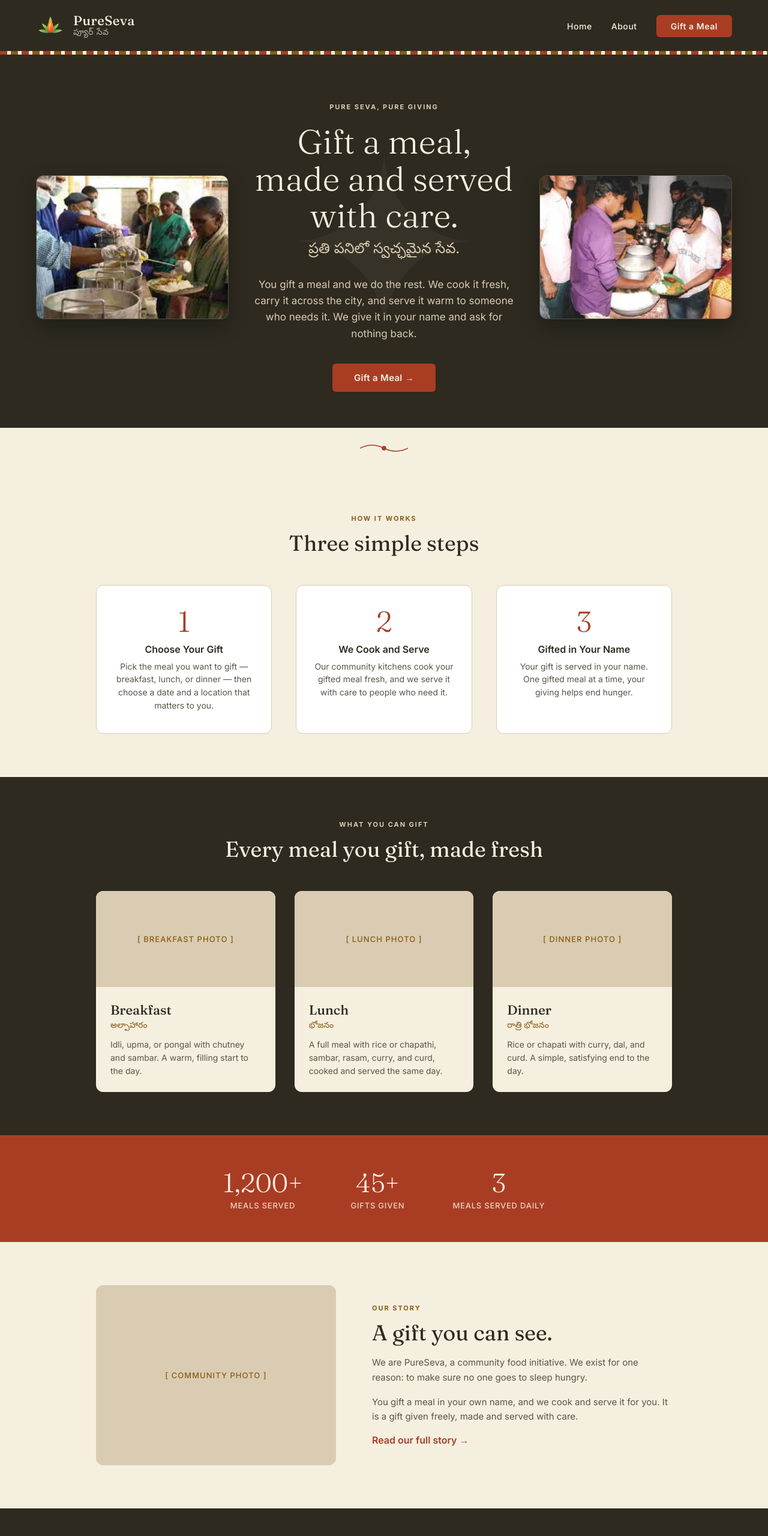
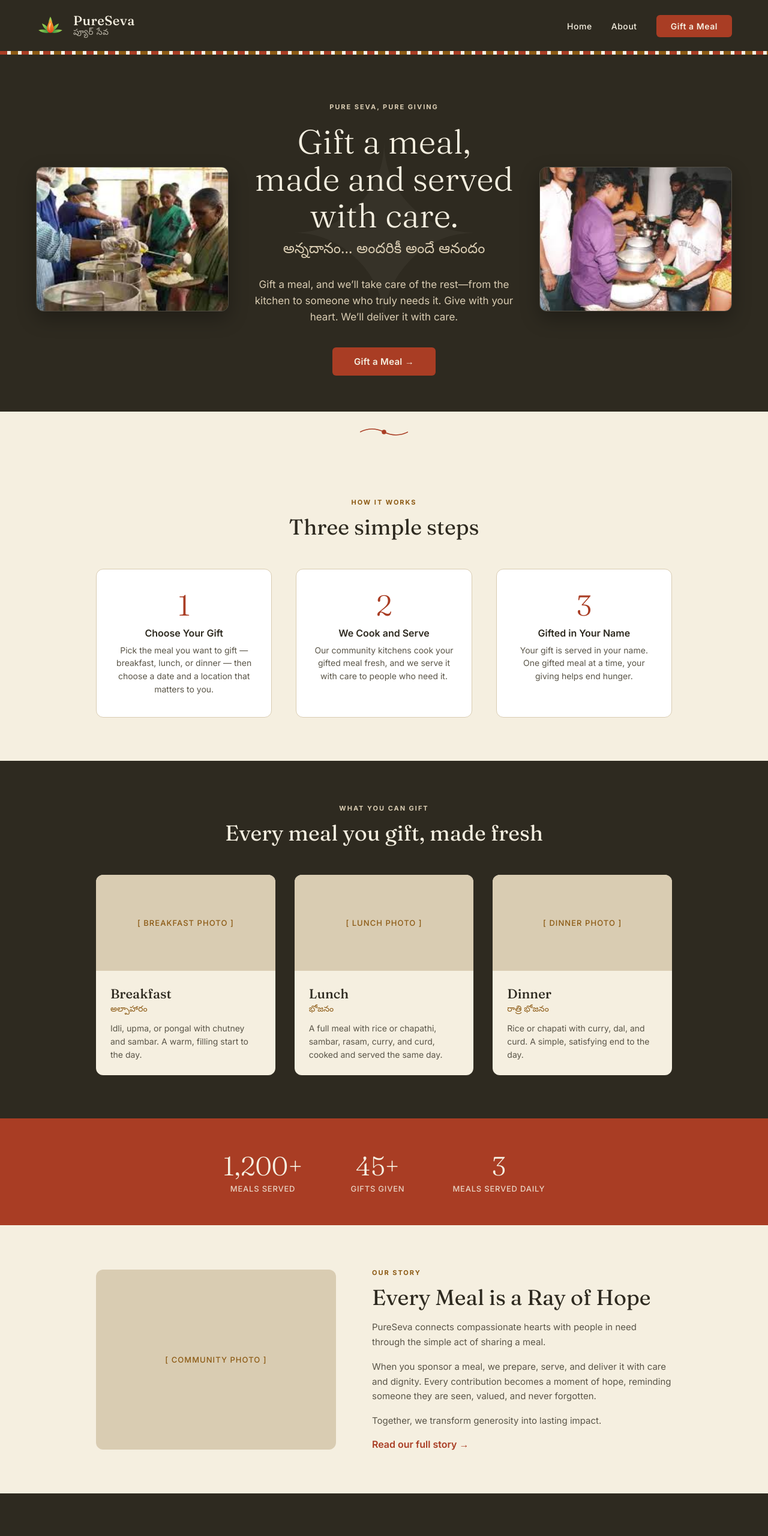
Before and after one commit to pureseva/pureseva-website, a Next.js app: page / in a window 1280 px wide. Shown: the top 2560 px of the page at 60% size. Built offline with nearby package versions, Linux system fonts and the light colour scheme.

Commit message:
content change

```diff
--- a/app/globals.css
+++ b/app/globals.css
@@ -103,6 +103,11 @@ body{font-family:var(--font-body);color:var(--bark);background:var(--khadi);-web
 .cta-band a{display:inline-block;background:var(--sindoor);color:var(--khadi);padding:16px 40px;border-radius:6px;font-weight:600;font-size:16px;text-decoration:none}
 .cta-band a:hover{opacity:.9}
 
+/* ─── REASON BAND ─── */
+.reason-band{background:var(--sand);text-align:center;padding:56px 60px}
+.reason-band h2{font-family:var(--font-display);font-size:36px;font-weight:300;color:var(--bark);margin-bottom:10px}
+.reason-band .telugu-reason{font-family:var(--font-telugu);font-size:18px;color:var(--sindoor);line-height:1.4}
+
 /* ─── FOOTER ─── */
 .footer{padding:40px 60px;background:var(--bark);border-top:1px solid rgba(245,239,224,.1);display:flex;justify-content:space-between;align-items:start;color:var(--sand);font-size:13px;gap:40px;flex-wrap:wrap}
 .footer a{color:var(--sand);text-decoration:none}
@@ -157,6 +162,7 @@ body{font-family:var(--font-body);color:var(--bark);background:var(--khadi);-web
 .about-hero .eyebrow{font-size:11px;font-weight:700;letter-spacing:.18em;text-transform:uppercase;color:var(--sand);margin-bottom:16px}
 .about-hero h1{font-family:var(--font-display);font-size:48px;font-weight:300;color:var(--khadi);margin-bottom:12px}
 .about-hero p{font-size:17px;color:var(--sand);max-width:600px;margin:0 auto;line-height:1.6}
+.about-hero p+p{margin-top:14px}
 .about-body{padding:60px;max-width:800px;margin:0 auto}
 .about-body h2{font-family:var(--font-display);font-size:32px;font-weight:400;margin-bottom:16px;margin-top:48px}
 .about-body h2:first-child{margin-top:0}
@@ -178,7 +184,7 @@ body{font-family:var(--font-body);color:var(--bark);background:var(--khadi);-web
 @media (max-width:900px){
   .nav{padding:16px 24px}
   .nav ul{gap:18px}
-  .hero,.how,.meals,.cta-band,.about-hero{padding-left:24px;padding-right:24px}
+  .hero,.how,.meals,.cta-band,.reason-band,.about-hero{padding-left:24px;padding-right:24px}
   .hero h1{font-size:42px}
   .hero-side{display:none}
   .hero-banner{display:block;max-width:520px}
@@ -198,4 +204,5 @@ body{font-family:var(--font-body);color:var(--bark);background:var(--khadi);-web
   .hero h1{font-size:34px}
   .about-hero h1,.page-header h1{font-size:34px}
   .cta-band h2{font-size:30px}
+  .reason-band h2{font-size:26px}
 }
--- a/app/page.tsx
+++ b/app/page.tsx
@@ -100,11 +100,11 @@ export default function Home() {
               <br />
               made and served with care.
             </h1>
-            <div className="telugu-hero">ప్రతి పనిలో స్వచ్ఛమైన సేవ.</div>
+            <div className="telugu-hero">అన్నదానం... అందరికీ అందే ఆనందం</div>
             <p>
-              You gift a meal and we do the rest. We cook it fresh, carry it
-              across the city, and serve it warm to someone who needs it. We
-              give it in your name and ask for nothing back.
+              Gift a meal, and we&rsquo;ll take care of the rest&mdash;from the
+              kitchen to someone who truly needs it. Give with your heart.
+              We&rsquo;ll deliver it with care.
             </p>
             <Link href="/gift" className="hero-cta">
               Gift a Meal →
@@ -167,14 +167,18 @@ export default function Home() {
         <div className="img-placeholder">[ Community Photo ]</div>
         <div className="about-text">
           <div className="section-label">Our Story</div>
-          <h2>A gift you can see.</h2>
+          <h2>Every Meal is a Ray of Hope</h2>
           <p>
-            We are PureSeva, a community food initiative. We
-            exist for one reason: to make sure no one goes to sleep hungry.
+            PureSeva connects compassionate hearts with people in need through
+            the simple act of sharing a meal.
           </p>
           <p>
-            You gift a meal in your own name, and we cook and serve it for
-            you. It is a gift given freely, made and served with care.
+            When you sponsor a meal, we prepare, serve, and deliver it with care
+            and dignity. Every contribution becomes a moment of hope, reminding
+            someone they are seen, valued, and never forgotten.
+          </p>
+          <p>
+            Together, we transform generosity into lasting impact.
           </p>
           <Link href="/about">Read our full story →</Link>
         </div>
@@ -185,6 +189,13 @@ export default function Home() {
         <div className="telugu-cta">ఈ రోజు ఒకరికి అన్నం పెట్టండి.</div>
         <Link href="/gift">Gift a Meal →</Link>
       </section>
+
+      <section className="reason-band">
+        <h2>Be the Reason Someone Eats Today.</h2>
+        <div className="telugu-reason">
+          ఈ రోజు ఒక ఆకలిని తీర్చండి. ఒక జీవితాన్ని తాకండి.
+        </div>
+      </section>
     </main>
   );
 }
```
Also changed, not shown: app/about/page.tsx (+16 -6 lines).
